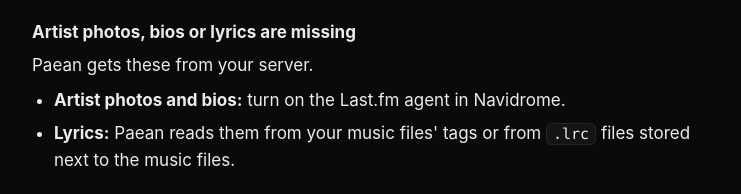
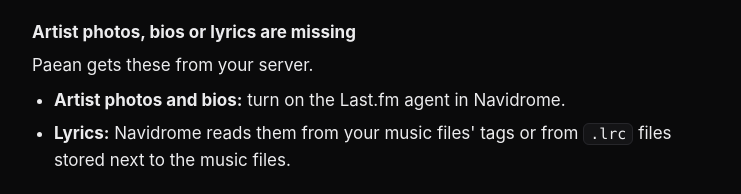
Before and after one commit to paean-navidrome/paean-navidrome.github.io, a plain HTML site: page index.html in a window 1280 px wide. Shown: the part 1187-1381 px from the top of the page, without its empty margins (268-1009 px from the left). Drawn offline with Linux system fonts and the light colour scheme.

Commit message:
Support page: Navidrome reads the lyrics

```diff
--- a/index.html
+++ b/index.html
@@ -110,7 +110,7 @@
   <p>Paean gets these from your server.</p>
   <ul>
     <li><strong>Artist photos and bios:</strong> turn on the Last.fm agent in Navidrome.</li>
-    <li><strong>Lyrics:</strong> Paean reads them from your music files' tags or from
+    <li><strong>Lyrics:</strong> Navidrome reads them from your music files' tags or from
       <code>.lrc</code> files stored next to the music files.</li>
   </ul>
 
```
